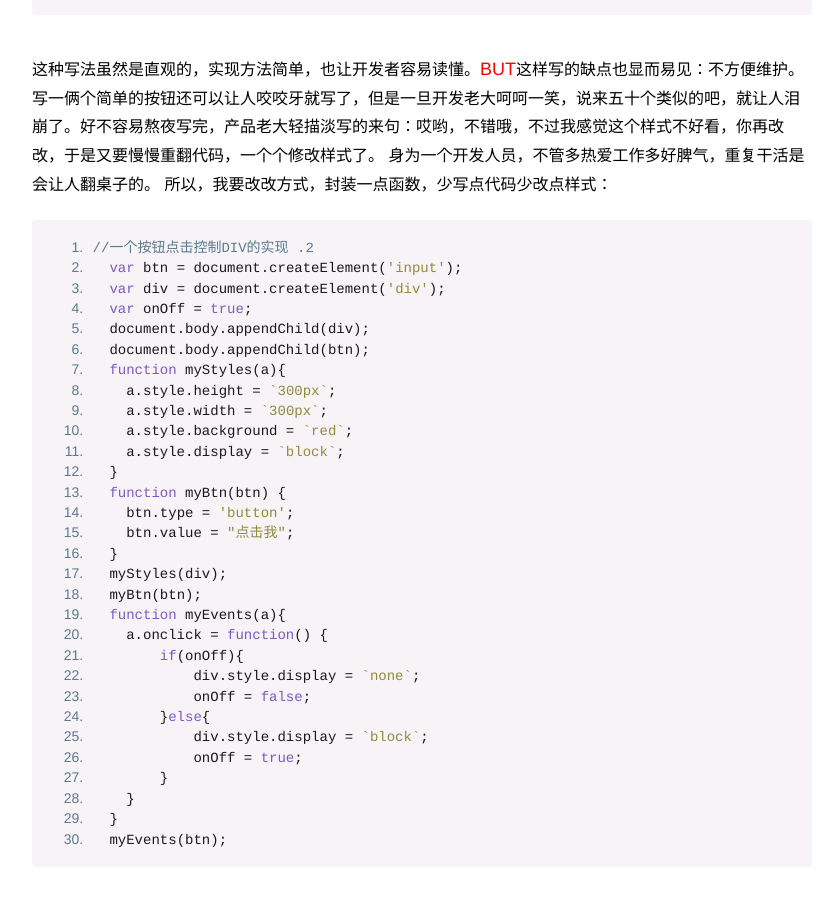
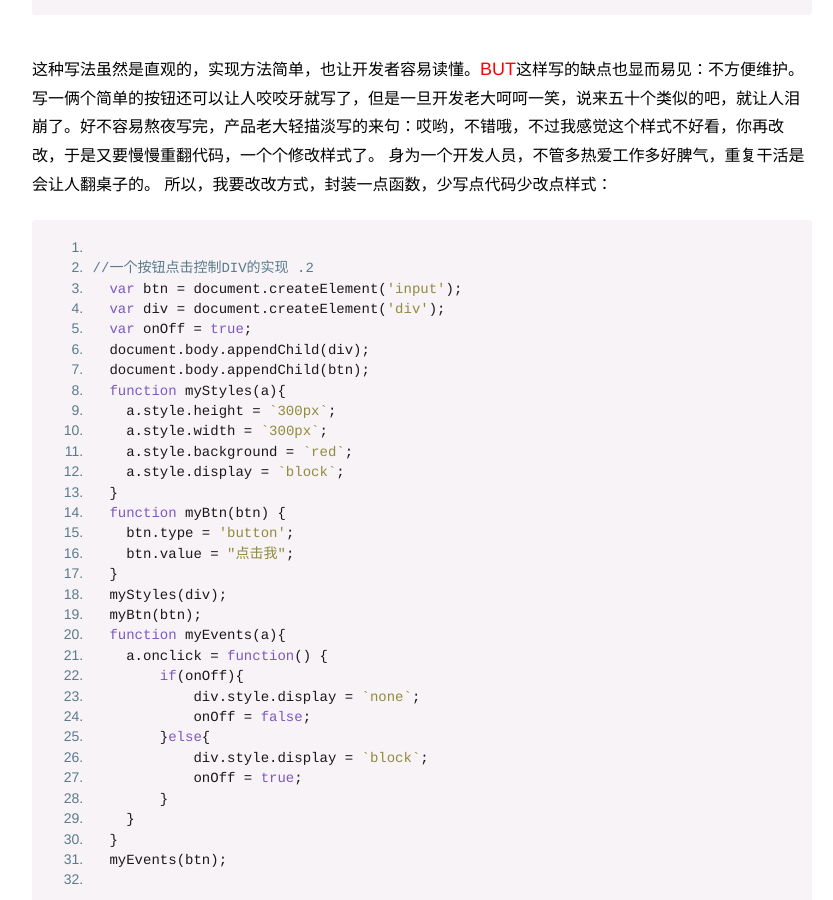
Before and after one commit to ioloveuu/ioloveuu.github.io, a Jekyll site: the page built from _posts/2016-12-28-frame-analys.md, in a window 1280 px wide and 900 px high, scrolled down 869 px. Shown: the whole window, without its empty margins (218-1051 px from the left). Built offline with Jekyll 4.4.1, drawn with Linux system fonts in a browser that asks for light colours; nearby versions of some CDN libraries; a script that is not in the unit is left out.

Commit message:
Update 2016-12-28-frame-analys.md

````diff
--- a/_posts/2016-12-28-frame-analys.md
+++ b/_posts/2016-12-28-frame-analys.md
@@ -39,7 +39,9 @@
 这种写法虽然是直观的，实现方法简单，也让开发者容易读懂。<span style="color: red; font-size: 18px">BUT</span>这样写的缺点也显而易见：不方便维护。写一俩个简单的按钮还可以让人咬咬牙就写了，但是一旦开发老大呵呵一笑，说来五十个类似的吧，就让人泪崩了。好不容易熬夜写完，产品老大轻描淡写的来句：哎哟，不错哦，不过我感觉这个样式不好看，你再改改，于是又要慢慢重翻代码，一个个修改样式了。
 身为一个开发人员，不管多热爱工作多好脾气，重复干活是会让人翻桌子的。
 所以，我要改改方式，封装一点函数，少写点代码少改点样式：
-```javascript
+
+```javascipt
+
 //一个按钮点击控制DIV的实现 .2
   var btn = document.createElement('input');
   var div = document.createElement('div');
@@ -70,7 +72,9 @@
     }
   }
   myEvents(btn);
+
 ```
+
 上面我拼命封装函数，将功能划分样式、属性和事件。每次修改样式或者增减就去相关的函数里进行修改维护。
 
 如果再配上javascript里的构造函数啥的，那么不就是前端的组件了吗。就像下面：
````
